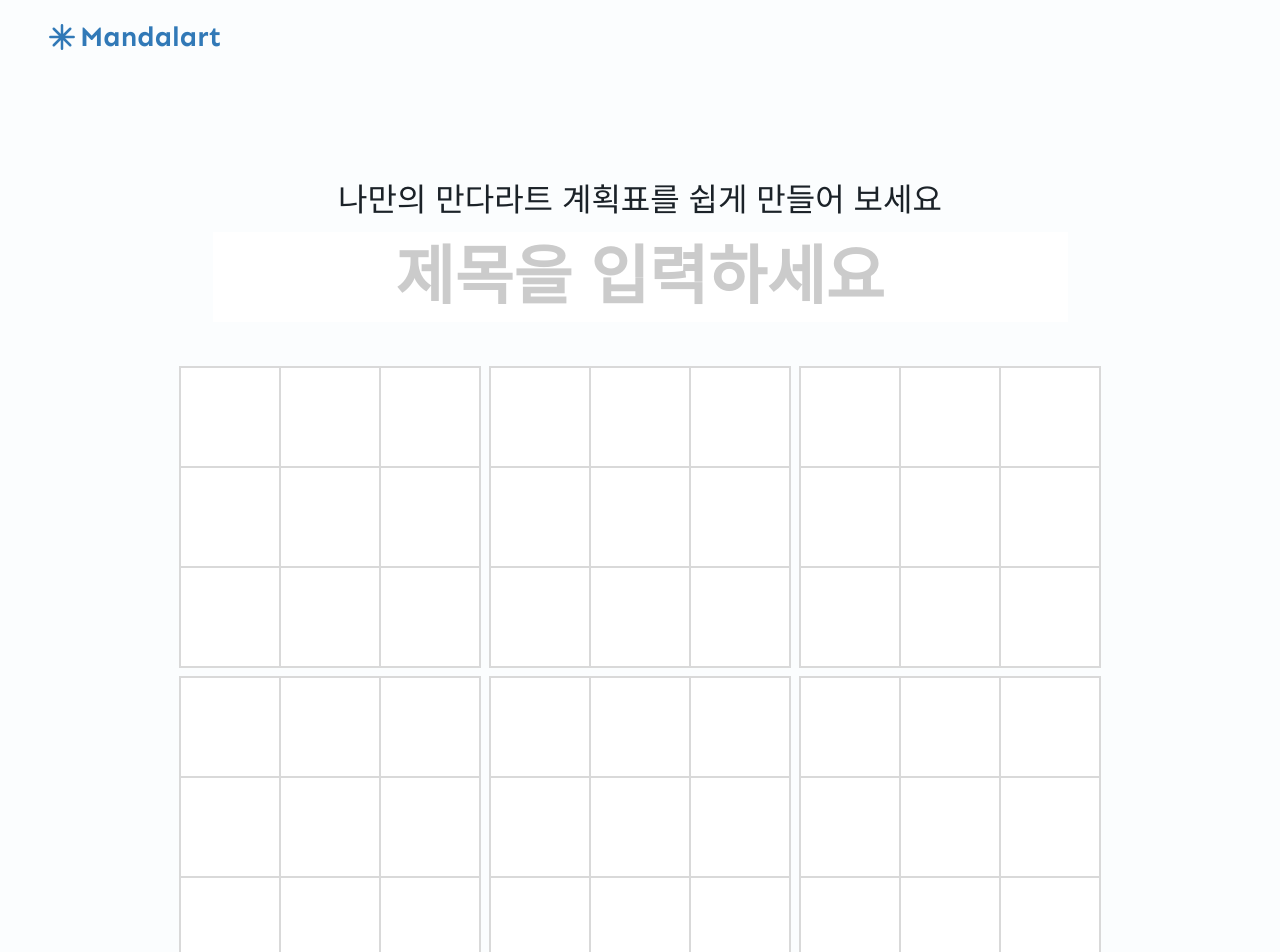
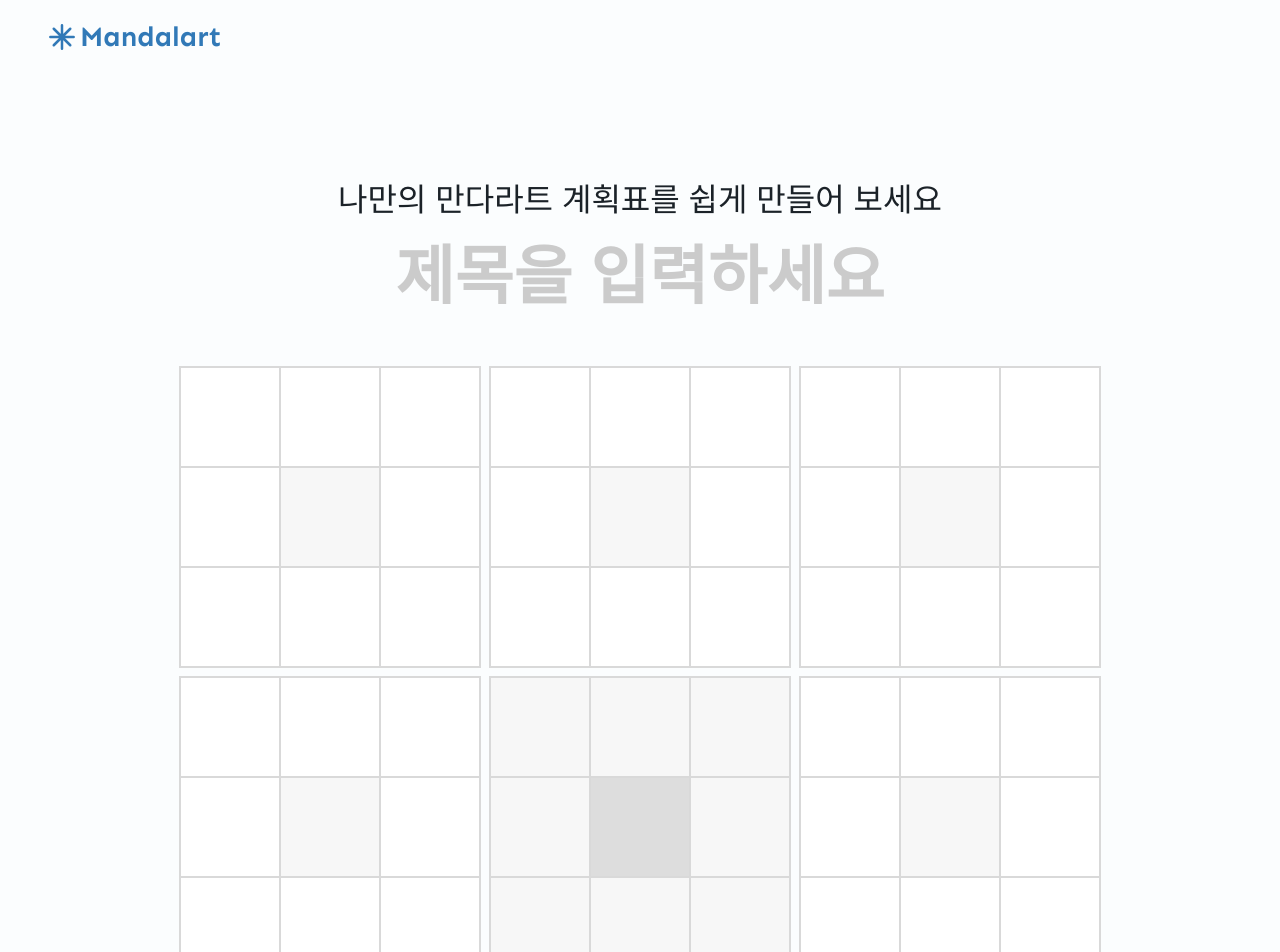
Before and after one commit to jisunipark/mandalart, a Next.js app: page / in a window 1280 px wide. Shown: the top 952 px of the page. Built offline with nearby package versions, Linux system fonts and the light colour scheme; a web font is replaced by a local one.

Commit message:
feat: 셀 타입에 따른 스타일 추가

```diff
--- a/src/app/component/grid/Cell.tsx
+++ b/src/app/component/grid/Cell.tsx
@@ -1,8 +1,26 @@
-export default function Cell() {
+"use client";
+
+import { useState } from "react";
+
+type Props = {
+  type: "coreGoal" | "keyGoal" | "subGoal";
+};
+
+const cellStyle = {
+  coreGoal: "bg-gray-200 font-semibold",
+  keyGoal: "bg-gray-100 font-semibold",
+  subGoal: "bg-white",
+};
+
+export default function Cell({ type }: Props) {
+  const [subGoal, setSubGoal] = useState("");
+
   return (
     <input
       type="text"
-      className="h-100 w-100 items-center justify-center text-wrap border-[0.5px] border-gray-300 bg-white p-10 text-center text-20 leading-24 focus:outline-none"
+      className={`h-100 w-100 items-center justify-center text-wrap border-[0.5px] border-gray-300 p-10 text-center text-20 leading-24 focus:outline-none ${cellStyle[type]}`}
+      value={subGoal}
+      onChange={(e) => setSubGoal(e.target.value)}
     />
   );
 }
--- a/src/app/component/grid/Chart.tsx
+++ b/src/app/component/grid/Chart.tsx
@@ -1,3 +1,4 @@
+import CoreGrid from "@/app/component/grid/CoreGrid";
 import Grid from "@/app/component/grid/Grid";
 
 export default function Chart() {
@@ -7,7 +8,7 @@ export default function Chart() {
       <Grid />
       <Grid />
       <Grid />
-      <Grid />
+      <CoreGrid />
       <Grid />
       <Grid />
       <Grid />
--- /dev/null
+++ b/src/app/component/grid/CoreGrid.tsx
@@ -0,0 +1,17 @@
+import Cell from "@/app/component/grid/Cell";
+
+export default function CoreGrid() {
+  return (
+    <div className="grid grid-cols-3 grid-rows-3 border-[1.5px] border-gray-300">
+      <Cell type="keyGoal" />
+      <Cell type="keyGoal" />
+      <Cell type="keyGoal" />
+      <Cell type="keyGoal" />
+      <Cell type="coreGoal" />
+      <Cell type="keyGoal" />
+      <Cell type="keyGoal" />
+      <Cell type="keyGoal" />
+      <Cell type="keyGoal" />
+    </div>
+  );
+}
--- a/src/app/page.tsx
+++ b/src/app/page.tsx
@@ -13,7 +13,7 @@ export default function Home() {
         <input
           type="text-300"
           placeholder="제목을 입력하세요"
-          className="text-center text-64 font-bold leading-90 focus:outline-none"
+          className="bg-background text-center text-64 font-bold leading-90 focus:outline-none"
         />
         <Chart />
         <div className="flex cursor-pointer gap-16">
--- a/tailwind.config.ts
+++ b/tailwind.config.ts
@@ -25,7 +25,7 @@ export default {
         primary: "#3179B7",
         gray: {
           100: "#F7F7F7",
-          200: "DDD",
+          200: "#DDD",
           300: "#D9D9D9",
           400: "#CBCBCB",
         },
```
